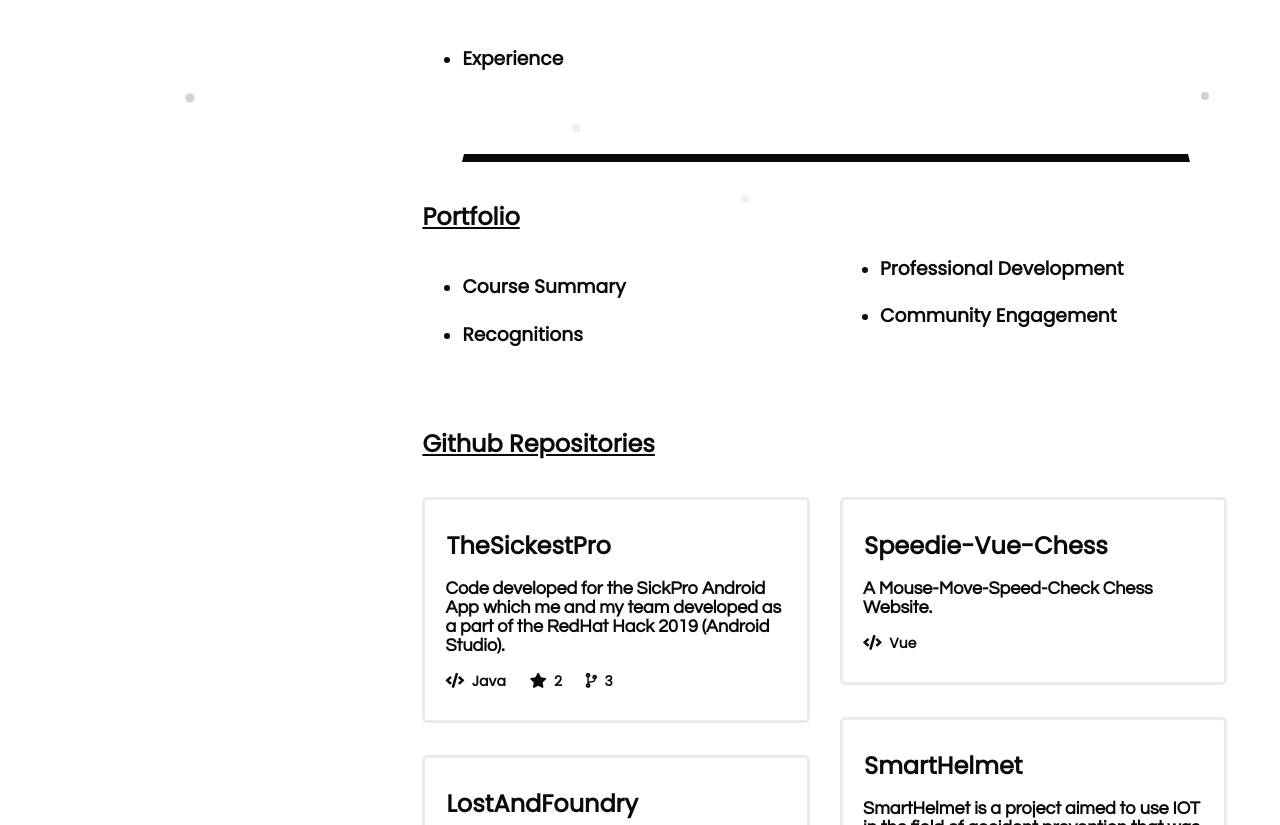
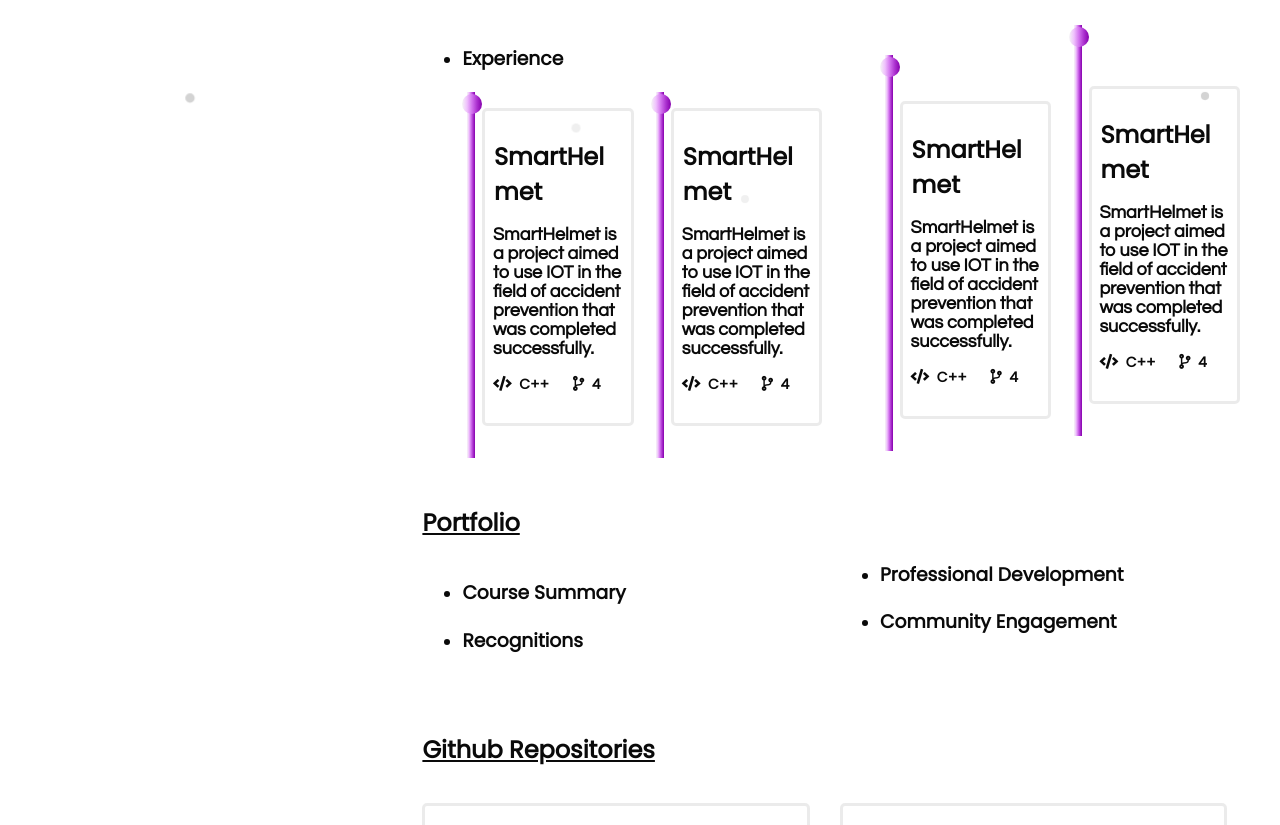
Before and after one commit to nimishbongale/nimishbongale.github.io, a plain HTML site: page index.html in a window 1280 px wide. Shown: the part 1006-1831 px from the top of the page. Drawn offline with nearby package versions, Linux system fonts and the light colour scheme.

Commit message:
Experience cards

```diff
--- a/index.css
+++ b/index.css
@@ -37,14 +37,6 @@ body{
     border-bottom:8px solid var(--text-color);
     border-radius:100%;
     margin:0;
-  }
-
-  #linner {
-    animation: line 2s linear forwards;
-    width:50px;/*50*/
-    height:50px;/*50*/
-    border:2px solid var(--bg-color);
-    border-bottom:8px solid var(--text-color);
   }
 
 @keyframes rotate {
@@ -326,6 +318,36 @@ body{
 
 }
 
+#timeline:before {
+    background-image: linear-gradient(+90deg,#f5f5f5 , #EFC1FD    ,#D273EE    ,#AB31CF    ,#8600AD);
+    width: 8px;
+    content: '';
+    position: absolute;
+    top: 0px;
+    bottom: 0px;
+    left: 5px;
+  }
+
+#timeline {
+    position: relative;
+    margin: 0;
+    padding-bottom: 1em;
+    padding-left: 20px;
+  }
+
+#timeline:after {
+    content: '';
+    position: absolute;
+    background-image: linear-gradient(+90deg,#f5f5f5 , #EFC1FD    ,#D273EE    ,#AB31CF    ,#8600AD);
+    background-repeat: no-repeat;
+    background-size: contain;
+    left: 0;
+    top: 2px;
+    width: 20px;
+    height: 20px;
+    border-radius: 10px;
+  }
+
 i:hover {
     cursor: pointer;
     border:1px solid rgb(0, 0, 0, 0);
--- a/index.html
+++ b/index.html
@@ -134,28 +134,79 @@
             </div>
         </div><br>
 
-        <div id="afterforks4" style="display:block">
-                <div class="projects" id="forks_section4">
+        <div id="afterforks5" style="display:block">
+                <div class="projects" id="forks_section5">
                     <ul>
                         <li>
-                            <h3>Experience</h3>
-                            <div style="padding-top: 10px;">
-                                <div id="linner"></div>
+                            <h3>Experience</h3></li>
+                            <div class="projects">
+                            <div id="timeline">
+                                    <a href="https://github.com/nimishbongale/SmartHelmet" target="_blank" rel="noopener">
+                                        <section>
+                                            <div class="section_title">SmartHelmet</div>
+                                            <div class="about_section">
+                                                <span style="display:block;">SmartHelmet is a project aimed to use IOT in the field of
+                                                    accident prevention that was completed
+                                                    successfully.</span>
                                             </div>
-                        <div style="padding-top: 15px;">
+                                            <div class="bottom_section">
+                                                <span style="display:inline-block;"><i class="fas fa-code"></i>&nbsp; C++</span>
+                                                <span><i class="fas fa-code-branch"></i>&nbsp; 4</span>
                                             </div>
-                        <div style="padding-top: 15px;">
+                                        </section>
+                                    </a>
                                 </div>
-                            <div style="padding-top: 15px;">
+                               <div id="timeline">
+                                    <a href="https://github.com/nimishbongale/SmartHelmet" target="_blank" rel="noopener">
+                                        <section>
+                                            <div class="section_title">SmartHelmet</div>
+                                            <div class="about_section">
+                                                <span style="display:block;">SmartHelmet is a project aimed to use IOT in the field of
+                                                    accident prevention that was completed
+                                                    successfully.</span>
                                             </div>
-                            <div style="padding-top: 80px;">
+                                            <div class="bottom_section">
+                                                <span style="display:inline-block;"><i class="fas fa-code"></i>&nbsp; C++</span>
+                                                <span><i class="fas fa-code-branch"></i>&nbsp; 4</span>
                                             </div>
-                           <div style="padding-top: 15px;">
+                                        </section>
+                                    </a>
+                                </div><br>
+                                <div style="padding-top: 30px;">
+                                <div id="timeline" style="padding-top: 30px;">
+                                        <a href="https://github.com/nimishbongale/SmartHelmet" target="_blank" rel="noopener">
+                                            <section>
+                                                <div class="section_title">SmartHelmet</div>
+                                                <div class="about_section">
+                                                    <span style="display:block;">SmartHelmet is a project aimed to use IOT in the field of
+                                                        accident prevention that was completed
+                                                        successfully.</span>
                                                 </div>
-
-                        <div style="padding-top: 15px;">
+                                                <div class="bottom_section">
+                                                    <span style="display:inline-block;"><i class="fas fa-code"></i>&nbsp; C++</span>
+                                                    <span><i class="fas fa-code-branch"></i>&nbsp; 4</span>
                                                 </div>
-                        </li>
+                                            </section>
+                                        </a>
+                                    </div>
+                                <div id="timeline" style="padding-top: 45px;">
+                                        <a href="https://github.com/nimishbongale/SmartHelmet" target="_blank" rel="noopener">
+                                            <section>
+                                                <div class="section_title">SmartHelmet</div>
+                                                <div class="about_section">
+                                                    <span style="display:block;">SmartHelmet is a project aimed to use IOT in the field of
+                                                        accident prevention that was completed
+                                                        successfully.</span>
+                                                </div>
+                                                <div class="bottom_section">
+                                                    <span style="display:inline-block;"><i class="fas fa-code"></i>&nbsp; C++</span>
+                                                    <span><i class="fas fa-code-branch"></i>&nbsp; 4</span>
+                                                </div>
+                                            </section>
+                                        </a>
+                                    </div>
+                                </div>
+                        </div>
                     </ul>
                 </div>
             </div>
```
Lines whose indentation alone changed are shown as unchanged.
